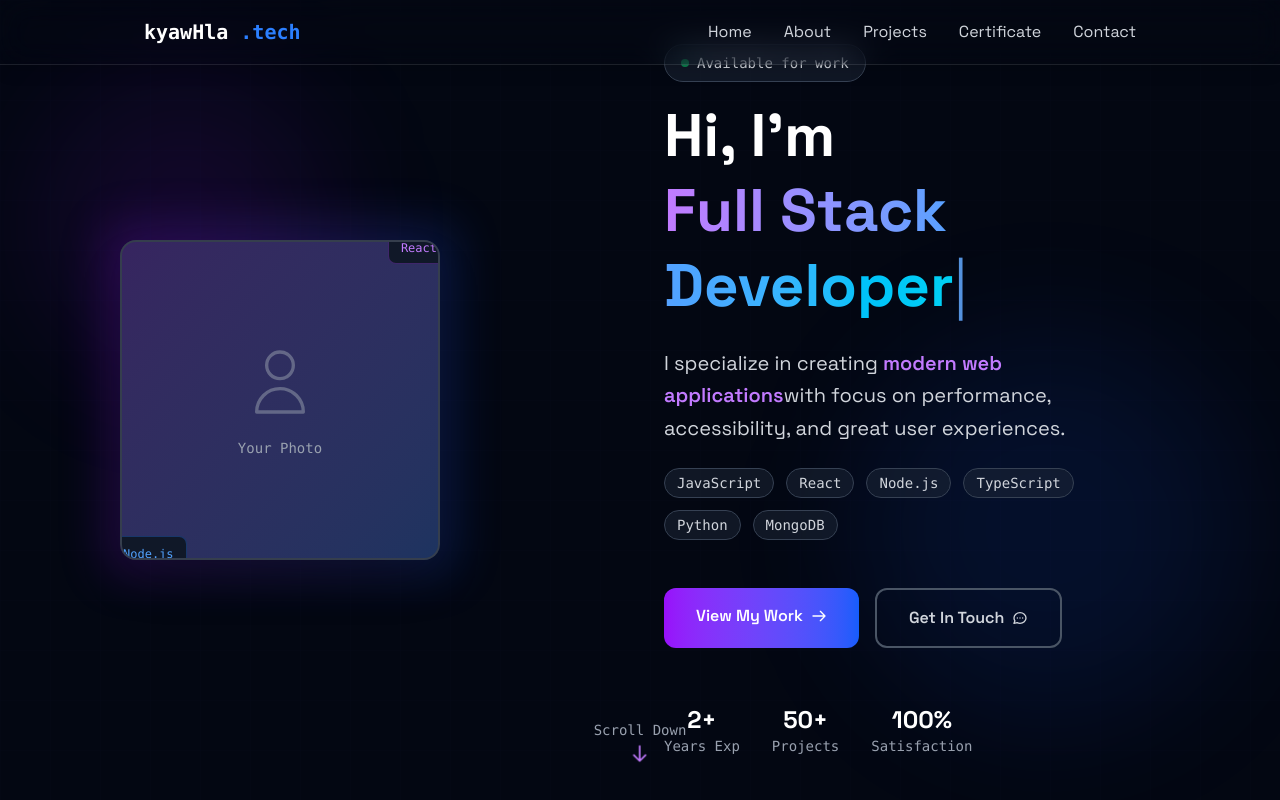
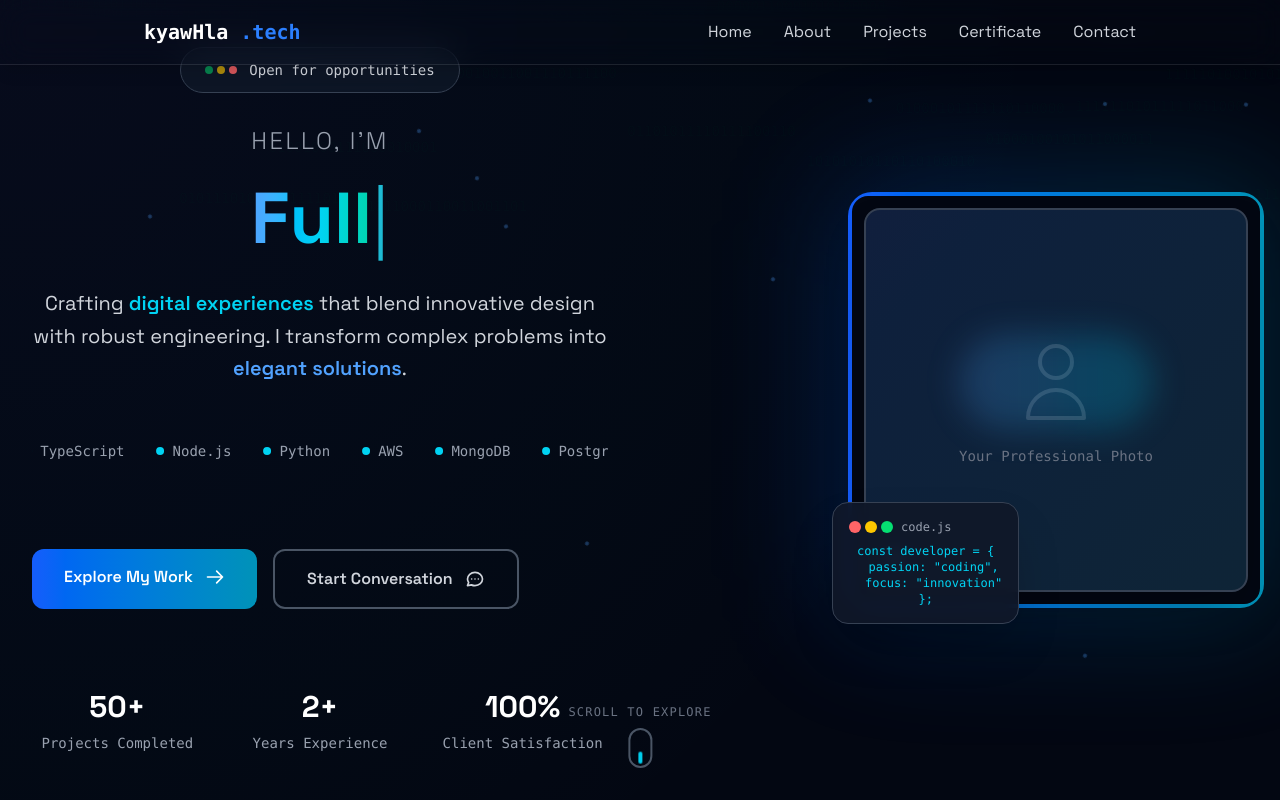
Before and after one commit to kyawhla-commit/khTech-portfolio, a React (Vite) app: page / in a window 1280 px wide. Shown: the top 800 px of the page. Built offline with nearby package versions, Linux system fonts and the light colour scheme.

Commit message:
modified third time  Home feature

```diff
--- a/src/components/sections/Home.jsx
+++ b/src/components/sections/Home.jsx
@@ -1,12 +1,14 @@
 import { RevealOnScroll } from "../RevealOnScroll";
-import { useState, useEffect } from "react";
+import { useState, useEffect, useRef } from "react";
 
 export const Home = () => {
   const [textIndex, setTextIndex] = useState(0);
   const [charIndex, setCharIndex] = useState(0);
   const [isDeleting, setIsDeleting] = useState(false);
+  const [mousePosition, setMousePosition] = useState({ x: 0, y: 0 });
+  const sectionRef = useRef(null);
 
-  const texts = ["khunKyawHla", "Full Stack Developer", "Freelancer"];
+  const texts = ["khunKyawHla", "Full Stack Developer", "Digital Craftsman"];
 
   useEffect(() => {
     const currentText = texts[textIndex];
@@ -15,7 +17,7 @@ export const Home = () => {
         if (charIndex < currentText.length) {
           setCharIndex(charIndex + 1);
         } else {
-          setTimeout(() => setIsDeleting(true), 2000);
+          setTimeout(() => setIsDeleting(true), 1500);
         }
       } else {
         if (charIndex > 0) {
@@ -25,115 +27,134 @@ export const Home = () => {
           setTextIndex((textIndex + 1) % texts.length);
         }
       }
-    }, isDeleting ? 50 : 100);
+    }, isDeleting ? 40 : 80);
 
     return () => clearTimeout(timeout);
   }, [charIndex, isDeleting, textIndex, texts]);
 
+  useEffect(() => {
+    const handleMouseMove = (e) => {
+      if (sectionRef.current) {
+        const { left, top, width, height } = sectionRef.current.getBoundingClientRect();
+        const x = ((e.clientX - left) / width) * 100;
+        const y = ((e.clientY - top) / height) * 100;
+        setMousePosition({ x, y });
+      }
+    };
+
+    window.addEventListener('mousemove', handleMouseMove);
+    return () => window.removeEventListener('mousemove', handleMouseMove);
+  }, []);
+
   return (
     <section
+      ref={sectionRef}
       id="home"
       className="min-h-screen flex items-center justify-center relative bg-gray-950 overflow-hidden"
     >
-      {/* Geometric Background Patterns */}
+      {/* Animated Gradient Background */}
+      <div
+        className="absolute inset-0 opacity-30 transition-all duration-1000"
+        style={{
+          background: `radial-gradient(circle at ${mousePosition.x}% ${mousePosition.y}%,
+            rgba(99, 102, 241, 0.15) 0%,
+            rgba(59, 130, 246, 0.1) 25%,
+            rgba(6, 182, 212, 0.05) 50%,
+            transparent 70%)`
+        }}
+      ></div>
+
+      {/* Floating Particles */}
       <div className="absolute inset-0">
-        <div className="absolute top-20 left-10 w-72 h-72 bg-purple-600/10 rounded-full blur-3xl"></div>
-        <div className="absolute bottom-20 right-10 w-96 h-96 bg-blue-600/10 rounded-full blur-3xl"></div>
+        {[...Array(20)].map((_, i) => (
+          <div
+            key={i}
+            className="absolute w-1 h-1 bg-blue-400/30 rounded-full animate-float"
+            style={{
+              left: `${Math.random() * 100}%`,
+              top: `${Math.random() * 100}%`,
+              animationDelay: `${Math.random() * 5}s`,
+              animationDuration: `${15 + Math.random() * 10}s`
+            }}
+          ></div>
+        ))}
+      </div>
 
-        {/* Grid Pattern */}
-        <div className="absolute inset-0 opacity-10">
-          <div className="w-full h-full" style={{
-            backgroundImage: `linear-gradient(rgba(99, 102, 241, 0.1) 1px, transparent 1px),
-                              linear-gradient(90deg, rgba(99, 102, 241, 0.1) 1px, transparent 1px)`,
-            backgroundSize: '50px 50px'
-          }}></div>
+      {/* Binary Code Rain Effect */}
+      <div className="absolute inset-0 overflow-hidden opacity-10">
+        {[...Array(15)].map((_, i) => (
+          <div
+            key={i}
+            className="absolute text-green-400/20 font-mono text-sm animate-binaryRain"
+            style={{
+              left: `${(i * 7)}%`,
+              animationDelay: `${Math.random() * 5}s`,
+              animationDuration: `${15 + Math.random() * 10}s`
+            }}
+          >
+            {Array(20).fill().map((_, j) =>
+              Math.random() > 0.5 ? '1' : '0'
+            ).join('')}
           </div>
+        ))}
       </div>
 
       <RevealOnScroll>
-        <div className="text-center z-10 max-w-6xl mx-auto px-4 sm:px-6 lg:px-8 w-full">
-          <div className="flex flex-col lg:flex-row items-center justify-between gap-12">
-            {/* Photo Section - Now on Left */}
-            <div className="flex-1 flex justify-center lg:justify-start">
-              <div className="relative">
-                {/* Main Photo Container */}
-                <div className="relative w-64 h-64 md:w-80 md:h-80">
-                  {/* Decorative Border */}
-                  <div className="absolute -inset-4 bg-gradient-to-r from-purple-600 to-blue-600 rounded-2xl opacity-20 blur-xl"></div>
+        <div className="text-center z-10 max-w-7xl mx-auto px-4 sm:px-6 lg:px-8 w-full">
+          <div className="grid lg:grid-cols-2 gap-16 items-center">
 
-                  {/* Photo with Modern Frame */}
-                  <div className="relative w-full h-full rounded-2xl overflow-hidden border-2 border-white/10 bg-gray-800 shadow-2xl">
-                    <div className="w-full h-full bg-gradient-to-br from-purple-600/20 to-blue-600/20 flex items-center justify-center relative">
-                      {/* Replace this with your actual photo */}
-                      <div className="text-center text-gray-400">
-                        <svg className="w-20 h-20 mx-auto mb-4 opacity-50" fill="none" stroke="currentColor" viewBox="0 0 24 24">
-                          <path strokeLinecap="round" strokeLinejoin="round" strokeWidth={1} d="M16 7a4 4 0 11-8 0 4 4 0 018 0zM12 14a7 7 0 00-7 7h14a7 7 0 00-7-7z" />
-                        </svg>
-                        <p className="text-sm font-mono">Your Photo</p>
+            {/* Text Content */}
+            <div className="space-y-8">
+              {/* Professional Badge */}
+              <div className="inline-flex items-center gap-3 bg-gray-900/80 backdrop-blur-sm border border-gray-700 rounded-full px-6 py-3">
+                <div className="flex space-x-1">
+                  <div className="w-2 h-2 bg-green-400 rounded-full animate-pulse"></div>
+                  <div className="w-2 h-2 bg-yellow-400 rounded-full animate-pulse" style={{animationDelay: '0.2s'}}></div>
+                  <div className="w-2 h-2 bg-red-400 rounded-full animate-pulse" style={{animationDelay: '0.4s'}}></div>
+                </div>
+                <span className="text-sm text-gray-300 font-mono">Open for opportunities</span>
               </div>
 
-                      {/* Floating Tech Stack */}
-                      <div className="absolute -top-3 -right-3 bg-gray-900 border border-purple-500/30 rounded-lg px-3 py-1">
-                        <span className="text-xs text-purple-400 font-mono">React</span>
-                      </div>
-                      <div className="absolute -bottom-3 -left-3 bg-gray-900 border border-blue-500/30 rounded-lg px-3 py-1">
-                        <span className="text-xs text-blue-400 font-mono">Node.js</span>
-                      </div>
-                    </div>
-                  </div>
-
-                  {/* Animated Orb */}
-                  <div className="absolute -z-10 top-1/2 left-1/2 transform -translate-x-1/2 -translate-y-1/2 w-full h-full">
-                    <div className="w-full h-full bg-gradient-to-r from-purple-600/20 to-blue-600/20 rounded-2xl animate-pulse"></div>
-                  </div>
-                </div>
-              </div>
-            </div>
-
-            {/* Text Content - Now on Right */}
-            <div className="flex-1 text-center lg:text-left">
               <div className="space-y-6">
-                {/* Welcome Badge */}
-                <div className="inline-flex items-center gap-2 bg-gray-800/50 border border-gray-700 rounded-full px-4 py-2 mb-4">
-                  <div className="w-2 h-2 bg-green-400 rounded-full animate-pulse"></div>
-                  <span className="text-sm text-gray-300 font-mono">Available for work</span>
-                </div>
-
-                <h1 className="text-4xl md:text-5xl lg:text-6xl font-bold text-white leading-tight">
-                  <span className="block">Hi, I'm</span>
-                  <span className="bg-gradient-to-r from-purple-400 via-blue-400 to-cyan-400 bg-clip-text text-transparent">
+                <h1 className="text-5xl md:text-6xl lg:text-7xl font-bold text-white leading-tight">
+                  <span className="block text-xl md:text-2xl font-light text-gray-400 mb-4 tracking-widest">
+                    HELLO, I'M
+                  </span>
+                  <span className="bg-gradient-to-r from-blue-400 via-cyan-400 to-emerald-400 bg-clip-text text-transparent">
                     {texts[textIndex].substring(0, charIndex)}
                     <span className="typing-cursor">|</span>
                   </span>
                 </h1>
 
                 <p className="text-xl text-gray-300 leading-relaxed max-w-2xl">
-                  I specialize in creating <span className="text-purple-400 font-semibold">modern web applications</span>
-                  with focus on performance, accessibility, and great user experiences.
+                  Crafting <span className="text-cyan-400 font-semibold">digital experiences</span> that blend
+                  innovative design with robust engineering. I transform complex problems into
+                  <span className="text-blue-400 font-semibold"> elegant solutions</span>.
                 </p>
+              </div>
 
-                {/* Tech Stack Pills */}
-                <div className="flex flex-wrap gap-3 justify-center lg:justify-start">
-                  {['JavaScript', 'React', 'Node.js', 'TypeScript', 'Python', 'MongoDB'].map((tech) => (
-                    <span
-                      key={tech}
-                      className="px-3 py-1 bg-gray-800/50 border border-gray-700 rounded-full text-sm text-gray-300 font-mono hover:border-purple-500/50 hover:text-purple-300 transition-all duration-300"
-                    >
-                      {tech}
-                    </span>
+              {/* Tech Stack Marquee */}
+              <div className="py-6 overflow-hidden">
+                <div className="flex space-x-8 animate-marquee">
+                  {['React', 'TypeScript', 'Node.js', 'Python', 'AWS', 'MongoDB', 'PostgreSQL', 'Docker', 'GraphQL', 'Next.js'].map((tech, index) => (
+                    <div key={index} className="flex items-center space-x-2 shrink-0">
+                      <div className="w-2 h-2 bg-cyan-400 rounded-full"></div>
+                      <span className="text-gray-400 font-mono text-sm">{tech}</span>
+                    </div>
                   ))}
+                </div>
               </div>
 
               {/* CTA Buttons */}
-                <div className="flex flex-col sm:flex-row gap-4 pt-6 justify-center lg:justify-start">
+              <div className="flex flex-col sm:flex-row gap-4 pt-8">
                 <a
                   href="#projects"
-                    className="group relative bg-gradient-to-r from-purple-600 to-blue-600 text-white py-4 px-8 rounded-xl font-semibold transition-all duration-300 hover:shadow-2xl hover:shadow-purple-500/25 hover:scale-105 transform overflow-hidden"
+                  className="group relative bg-gradient-to-r from-blue-600 to-cyan-600 text-white py-4 px-8 rounded-xl font-semibold transition-all duration-500 hover:shadow-2xl hover:shadow-cyan-500/25 transform hover:scale-105 overflow-hidden"
                 >
-                    <div className="absolute inset-0 bg-gradient-to-r from-white/10 to-transparent opacity-0 group-hover:opacity-100 transition-opacity duration-300"></div>
-                    <span className="relative flex items-center justify-center gap-2">
-                      View My Work
-                      <svg className="w-4 h-4 group-hover:translate-x-1 transition-transform" fill="none" stroke="currentColor" viewBox="0 0 24 24">
+                  <div className="absolute inset-0 bg-gradient-to-r from-transparent via-white/10 to-transparent -translate-x-full group-hover:translate-x-full transition-transform duration-1000"></div>
+                  <span className="relative flex items-center justify-center gap-3">
+                    Explore My Work
+                    <svg className="w-5 h-5 group-hover:translate-x-1 transition-transform" fill="none" stroke="currentColor" viewBox="0 0 24 24">
                       <path strokeLinecap="round" strokeLinejoin="round" strokeWidth={2} d="M14 5l7 7m0 0l-7 7m7-7H3" />
                     </svg>
                   </span>
@@ -141,27 +162,86 @@ export const Home = () => {
 
                 <a
                   href="#contact"
-                    className="group border-2 border-gray-600 text-gray-300 py-4 px-8 rounded-xl font-semibold transition-all duration-300 hover:border-purple-500 hover:bg-purple-500/10 hover:text-white hover:scale-105 transform flex items-center justify-center gap-2"
+                  className="group border-2 border-gray-600 text-gray-300 py-4 px-8 rounded-xl font-semibold transition-all duration-500 hover:border-cyan-400 hover:bg-cyan-400/10 hover:text-white transform hover:scale-105 flex items-center justify-center gap-3"
                 >
-                    Get In Touch
-                    <svg className="w-4 h-4 group-hover:scale-110 transition-transform" fill="none" stroke="currentColor" viewBox="0 0 24 24">
+                  Start Conversation
+                  <svg className="w-5 h-5 group-hover:scale-110 transition-transform" fill="none" stroke="currentColor" viewBox="0 0 24 24">
                     <path strokeLinecap="round" strokeLinejoin="round" strokeWidth={2} d="M8 12h.01M12 12h.01M16 12h.01M21 12c0 4.418-4.03 8-9 8a9.863 9.863 0 01-4.255-.949L3 20l1.395-3.72C3.512 15.042 3 13.574 3 12c0-4.418 4.03-8 9-8s9 3.582 9 8z" />
                   </svg>
                 </a>
               </div>
 
-                {/* Stats */}
-                <div className="flex justify-center lg:justify-start gap-8 pt-8">
+              {/* Quick Stats */}
+              <div className="grid grid-cols-3 gap-8 pt-12">
                 {[
-                    { number: '2+', label: 'Years Exp' },
-                    { number: '50+', label: 'Projects' },
-                    { number: '100%', label: 'Satisfaction' }
+                  { number: '50+', label: 'Projects Completed' },
+                  { number: '2+', label: 'Years Experience' },
+                  { number: '100%', label: 'Client Satisfaction' }
                 ].map((stat, index) => (
-                    <div key={index} className="text-center">
-                      <div className="text-2xl font-bold text-white">{stat.number}</div>
-                      <div className="text-sm text-gray-400 font-mono">{stat.label}</div>
+                  <div key={index} className="text-center group cursor-pointer">
+                    <div className="text-3xl font-bold text-white mb-2 group-hover:text-cyan-400 transition-colors duration-300">
+                      {stat.number}
+                    </div>
+                    <div className="text-sm text-gray-400 font-mono group-hover:text-gray-300 transition-colors duration-300">
+                      {stat.label}
+                    </div>
                   </div>
                 ))}
+              </div>
+            </div>
+
+            {/* Photo Section */}
+            <div className="relative flex justify-center lg:justify-end">
+              <div className="relative">
+                {/* Main Photo Container */}
+                <div className="relative w-80 h-80 md:w-96 md:h-96">
+
+                  {/* Outer Glow */}
+                  <div className="absolute -inset-8 bg-gradient-to-r from-blue-600/30 to-cyan-600/30 rounded-3xl blur-3xl animate-pulse-slow"></div>
+
+                  {/* Animated Border */}
+                  <div className="absolute -inset-4 rounded-3xl bg-gradient-to-r from-blue-600 to-cyan-600 animate-spin-slow">
+                    <div className="absolute inset-1 rounded-2xl bg-gray-950"></div>
+                  </div>
+
+                  {/* Photo Content */}
+                  <div className="relative w-full h-full rounded-2xl overflow-hidden border-2 border-gray-700 bg-gray-900 shadow-2xl">
+                    <div className="w-full h-full bg-gradient-to-br from-blue-600/10 to-cyan-600/10 flex items-center justify-center relative">
+
+                      {/* Replace this with your actual photo */}
+                      <div className="text-center text-gray-500">
+                        <div className="relative">
+                          <svg className="w-24 h-24 mx-auto mb-4 opacity-40" fill="none" stroke="currentColor" viewBox="0 0 24 24">
+                            <path strokeLinecap="round" strokeLinejoin="round" strokeWidth={1} d="M16 7a4 4 0 11-8 0 4 4 0 018 0zM12 14a7 7 0 00-7 7h14a7 7 0 00-7-7z" />
+                          </svg>
+                          <div className="absolute inset-0 bg-gradient-to-r from-blue-400/20 to-cyan-400/20 rounded-full blur-lg"></div>
+                        </div>
+                        <p className="text-sm font-mono">Your Professional Photo</p>
+                      </div>
+
+                      {/* Floating Elements */}
+                      <div className="absolute top-6 right-6 w-4 h-4 bg-cyan-400 rounded-full animate-ping"></div>
+                      <div className="absolute bottom-6 left-6 w-3 h-3 bg-blue-400 rounded-full animate-bounce"></div>
+                    </div>
+                  </div>
+
+                  {/* Code Snippet Floating Card */}
+                  <div className="absolute -bottom-8 -left-8 bg-gray-900/90 backdrop-blur-sm border border-gray-700 rounded-2xl p-4 shadow-2xl transform hover:scale-105 transition-transform duration-300">
+                    <div className="flex items-center gap-2 mb-2">
+                      <div className="flex space-x-1">
+                        <div className="w-3 h-3 bg-red-400 rounded-full"></div>
+                        <div className="w-3 h-3 bg-yellow-400 rounded-full"></div>
+                        <div className="w-3 h-3 bg-green-400 rounded-full"></div>
+                      </div>
+                      <span className="text-xs text-gray-400 font-mono">code.js</span>
+                    </div>
+                    <div className="text-xs font-mono text-cyan-400">
+                      <div>const developer = &#123;</div>
+                      <div className="ml-4">passion: "coding",</div>
+                      <div className="ml-4">focus: "innovation"</div>
+                      <div>&#125;;</div>
+                    </div>
+                  </div>
                 </div>
               </div>
             </div>
@@ -171,12 +251,10 @@ export const Home = () => {
 
       {/* Scroll Indicator */}
       <div className="absolute bottom-8 left-1/2 transform -translate-x-1/2">
-        <div className="flex flex-col items-center gap-2">
-          <span className="text-sm text-gray-400 font-mono">Scroll Down</span>
-          <div className="animate-bounce">
-            <svg className="w-5 h-5 text-purple-400" fill="none" stroke="currentColor" viewBox="0 0 24 24">
-              <path strokeLinecap="round" strokeLinejoin="round" strokeWidth={2} d="M19 14l-7 7m0 0l-7-7m7 7V3" />
-            </svg>
+        <div className="flex flex-col items-center space-y-2">
+          <span className="text-xs text-gray-500 font-mono tracking-widest">SCROLL TO EXPLORE</span>
+          <div className="w-6 h-10 border-2 border-gray-600 rounded-full flex justify-center">
+            <div className="w-1 h-3 bg-cyan-400 rounded-full mt-2 animate-scroll"></div>
           </div>
         </div>
       </div>
@@ -184,7 +262,7 @@ export const Home = () => {
       <style jsx>{`
         .typing-cursor {
           animation: blink 1s infinite;
-          color: #60a5fa;
+          color: #22d3ee;
           font-weight: 300;
         }
 
@@ -192,6 +270,53 @@ export const Home = () => {
           0%, 100% { opacity: 1; }
           50% { opacity: 0; }
         }
+
+        @keyframes float {
+          0%, 100% { transform: translateY(0px) rotate(0deg); }
+          50% { transform: translateY(-20px) rotate(180deg); }
+        }
+
+        @keyframes binaryRain {
+          0% { transform: translateY(-100px); opacity: 0; }
+          10% { opacity: 1; }
+          90% { opacity: 1; }
+          100% { transform: translateY(100vh); opacity: 0; }
+        }
+
+        @keyframes marquee {
+          0% { transform: translateX(0); }
+          100% { transform: translateX(-50%); }
+        }
+
+        @keyframes scroll {
+          0% { transform: translateY(0); opacity: 0; }
+          50% { opacity: 1; }
+          100% { transform: translateY(20px); opacity: 0; }
+        }
+
+        .animate-float {
+          animation: float 6s ease-in-out infinite;
+        }
+
+        .animate-binaryRain {
+          animation: binaryRain linear infinite;
+        }
+
+        .animate-marquee {
+          animation: marquee 20s linear infinite;
+        }
+
+        .animate-scroll {
+          animation: scroll 2s infinite;
+        }
+
+        .animate-pulse-slow {
+          animation: pulse 3s ease-in-out infinite;
+        }
+
+        .animate-spin-slow {
+          animation: spin 8s linear infinite;
+        }
       `}</style>
     </section>
   );
```
Lines whose indentation alone changed are shown as unchanged.
